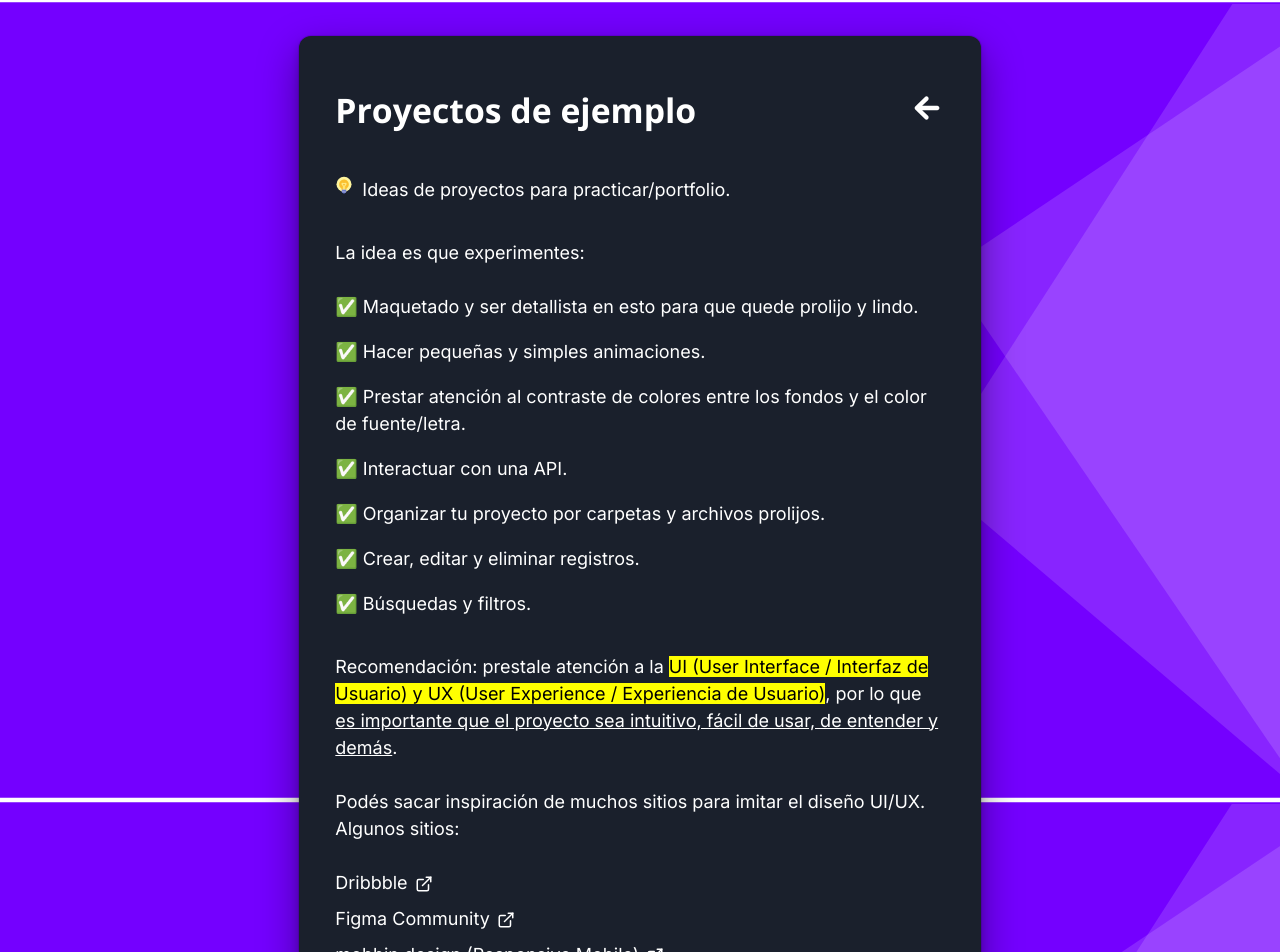
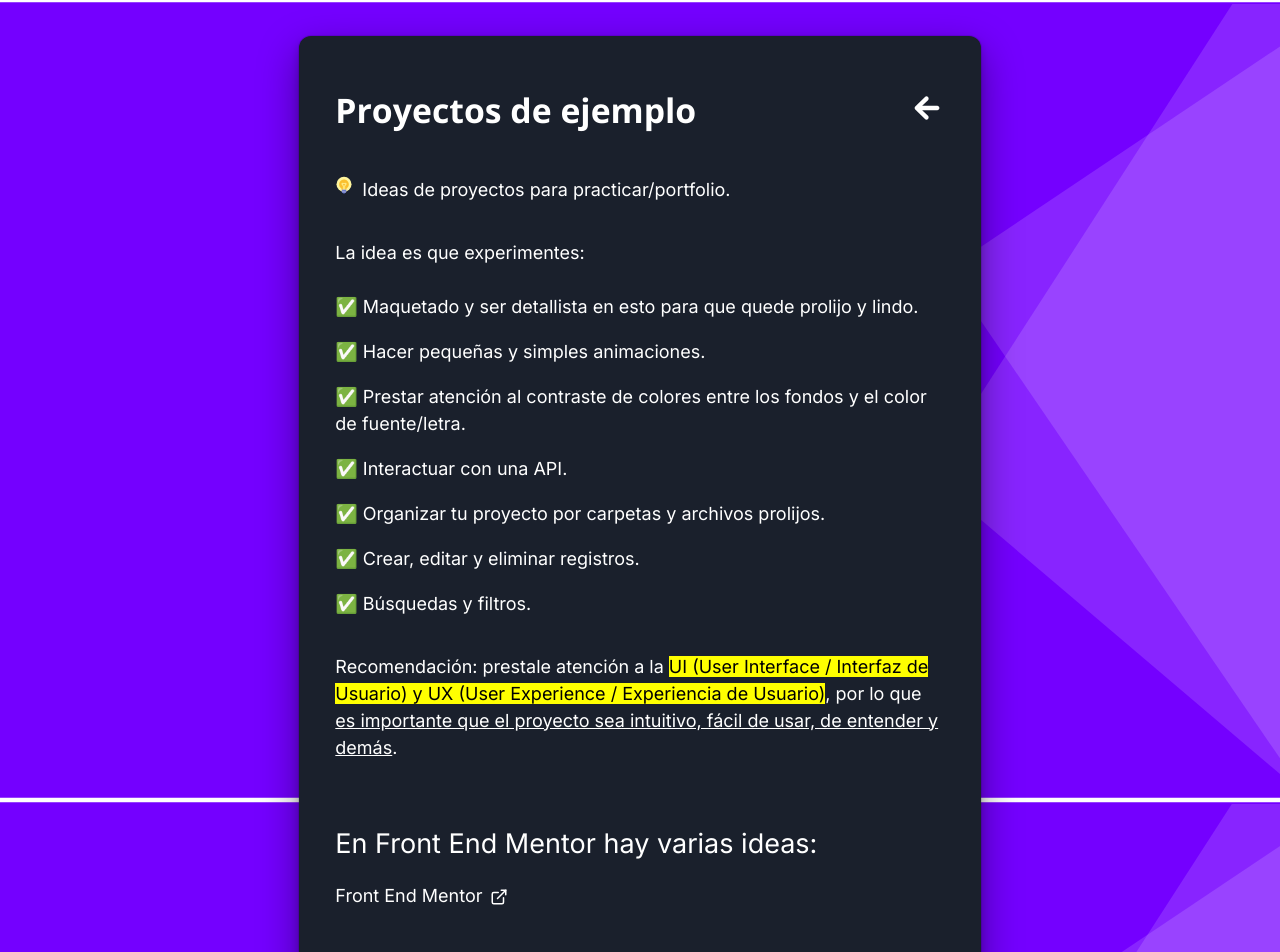
Before and after one commit to martinacostadev/frontendhelp, a Next.js app: page /projectsexample in a window 1280 px wide. Shown: the top 952 px of the page. Built offline with nearby package versions, Linux system fonts and the light colour scheme.

Commit message:
add: FrontEndMentor example projects link

```diff
--- a/pages/projectsexample.tsx
+++ b/pages/projectsexample.tsx
@@ -78,7 +78,19 @@ export default function Podcasts() {
           .
         </Text>
 
-        <Text mb={2}>
+        <Text fontSize="2xl" mt={8}>
+          En Front End Mentor hay varias ideas:
+        </Text>
+
+        <Link
+          href="https://www.frontendmentor.io/challenges?types=free"
+          isExternal
+          mb={4}
+        >
+          Front End Mentor <ExternalLinkIcon mx="2px" />
+        </Link>
+
+        <Text fontSize="2xl" mt={8}>
           Podés sacar inspiración de muchos sitios para imitar el diseño UI/UX.
           Algunos sitios:
         </Text>
```
